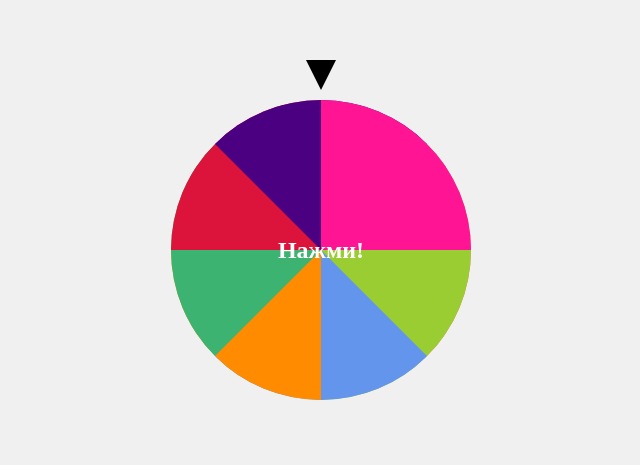
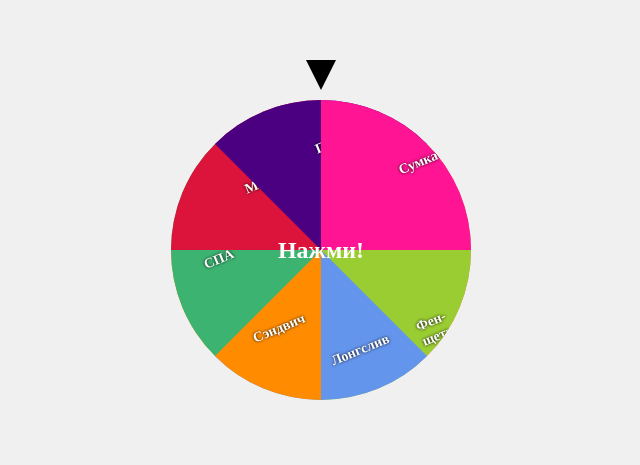
Before and after one commit to key90/Gift, a plain HTML site: page index.html in a window 1280 px wide. Shown: the part 150-615 px from the top of the page, without its empty margins (319-959 px from the left). Drawn offline with Linux system fonts and the light colour scheme.

Commit message:
Update index.html

```diff
--- a/index.html
+++ b/index.html
@@ -38,15 +38,14 @@
 
     .slice span {
       position: absolute;
-      top: 10%;
-      left: 50%;
-      transform: translate(-50%, 0) rotate(calc(var(--angle) * -1));
-      transform-origin: center center;
+      top: 50%;
+      left: 95%;
+      transform: translate(-50%, -50%) rotate(calc(var(--angle) * -1));
+      transform-origin: 0 0;
       font-size: 14px;
       font-weight: bold;
-      text-align: center;
       color: white;
-      writing-mode: vertical-rl;
+      text-shadow: 0 0 3px black;
     }
 
     /* Цвета и углы сегментов */
```
